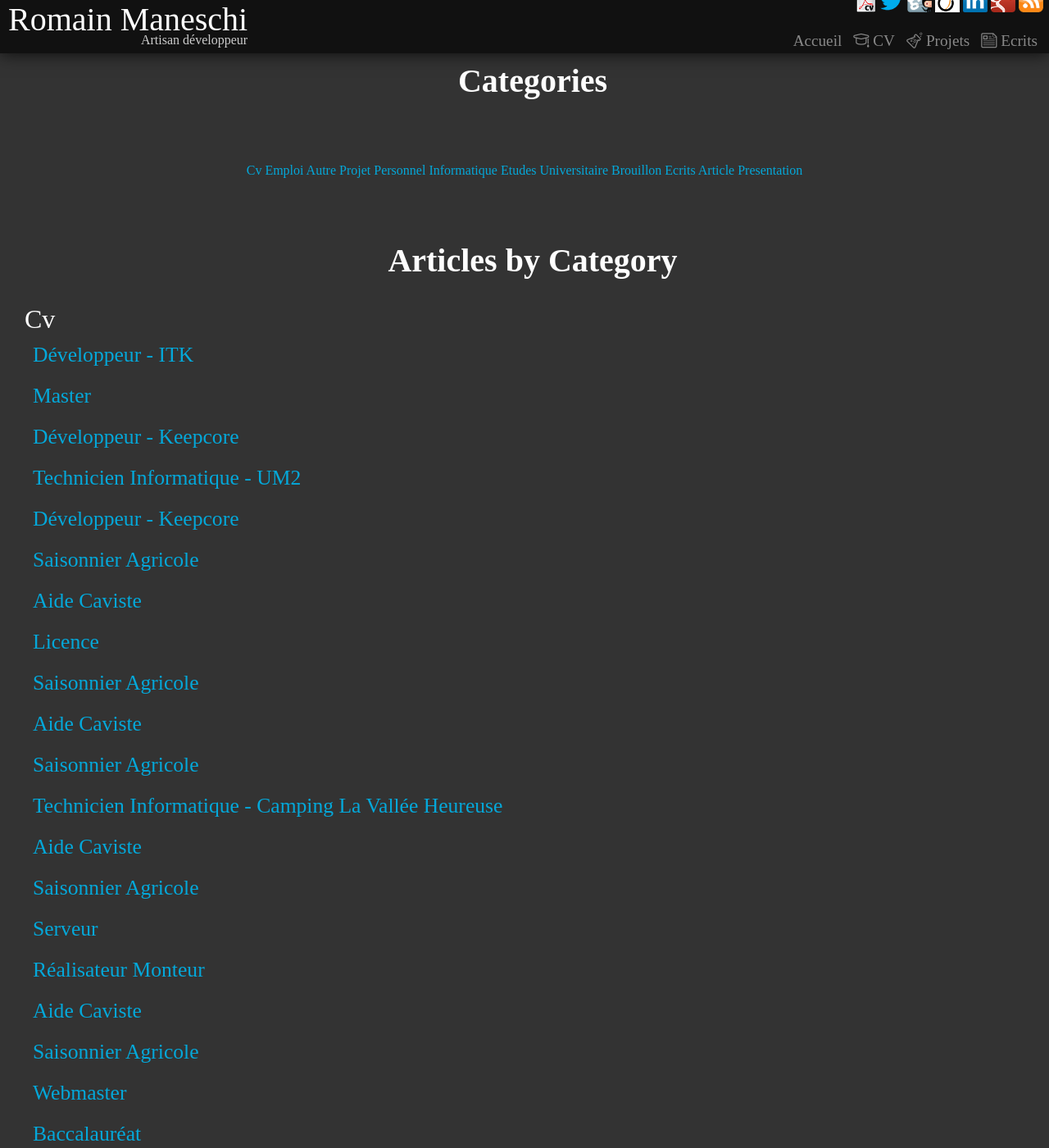
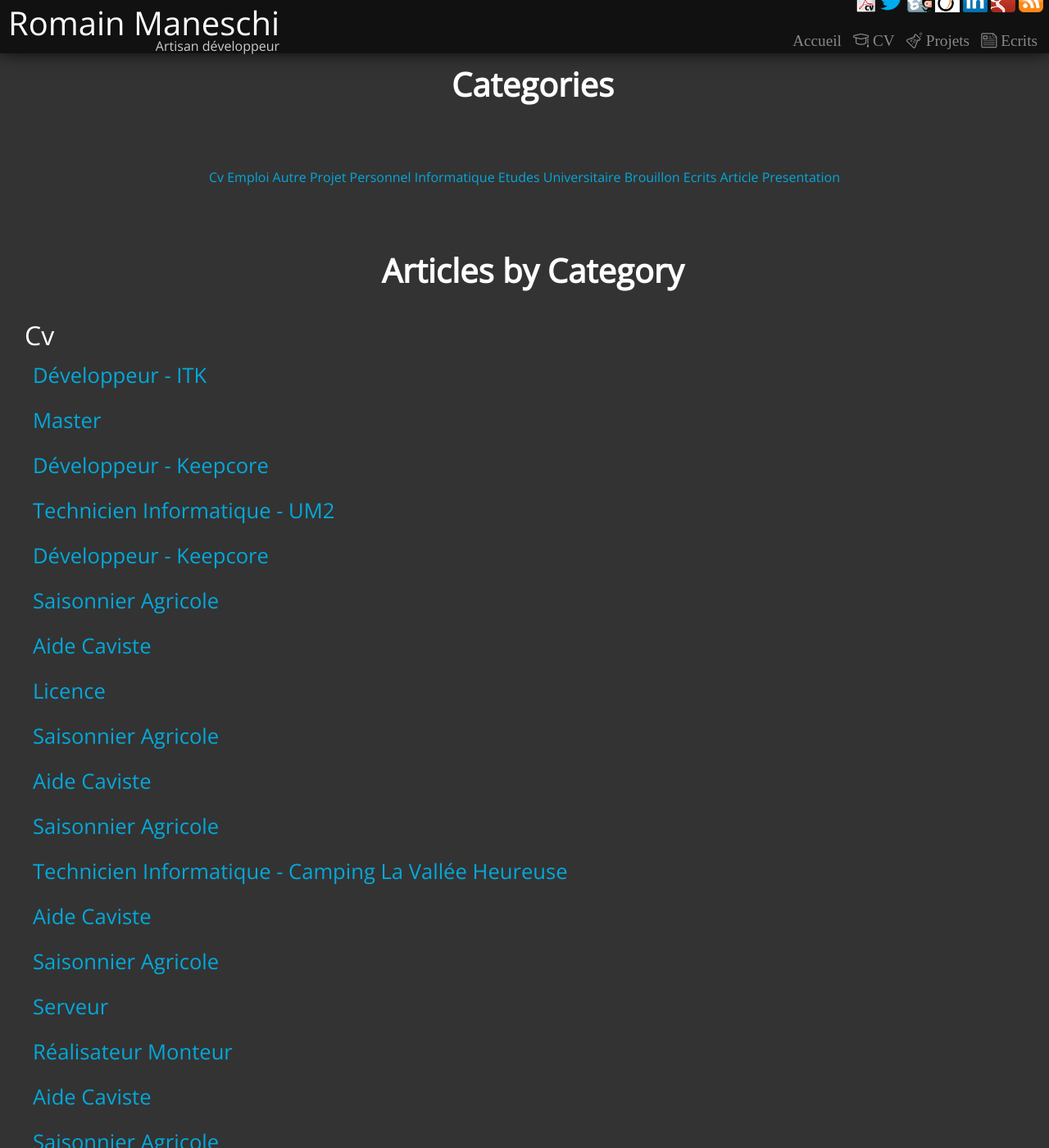
Before and after one commit to manland/manland.github.com, a Jekyll site: the page built from categories.html, in a window 1280 px wide and 1400 px high. Shown: the whole window at 82% size. Built offline with Jekyll 4.4.1, drawn with Linux system fonts in a browser that asks for light colours.

Commit message:
set open sans font

```diff
--- a/_layouts/default.html
+++ b/_layouts/default.html
@@ -5,6 +5,7 @@
     <title>Romain Maneschi - {{ page.title }}</title>
     <meta name="author" content="Romain Maneschi" />
     <meta name="viewport" content="width=device-width" />
+    <link href='http://fonts.googleapis.com/css?family=Open+Sans' rel='stylesheet' type='text/css'>
     <link rel="stylesheet" type="text/css" href="/css/default.css">
     <link rel="alternate" type="application/rss+xml" title="RSS" href="/feed.xml" />
     <link rel="shortcut icon" type="image/ico" href="/img/favicon.ico" />
--- a/css/default.css
+++ b/css/default.css
@@ -7,6 +7,7 @@ body, header, h1, h2, nav, blockquote, div, .article-max, span {
 body {
 	background-color: #333;
 	text-align: center;
+	font-family: 'Open Sans', sans-serif;
 }
 
 header, body, .container, .container-max {
@@ -49,7 +50,6 @@ header {
 
 .title, .sub-presentation, .title-cv {
 	padding-left: 10px;
-	font-family: "URW Chancery L";
 }
 
 .title, .title-cv {
```
